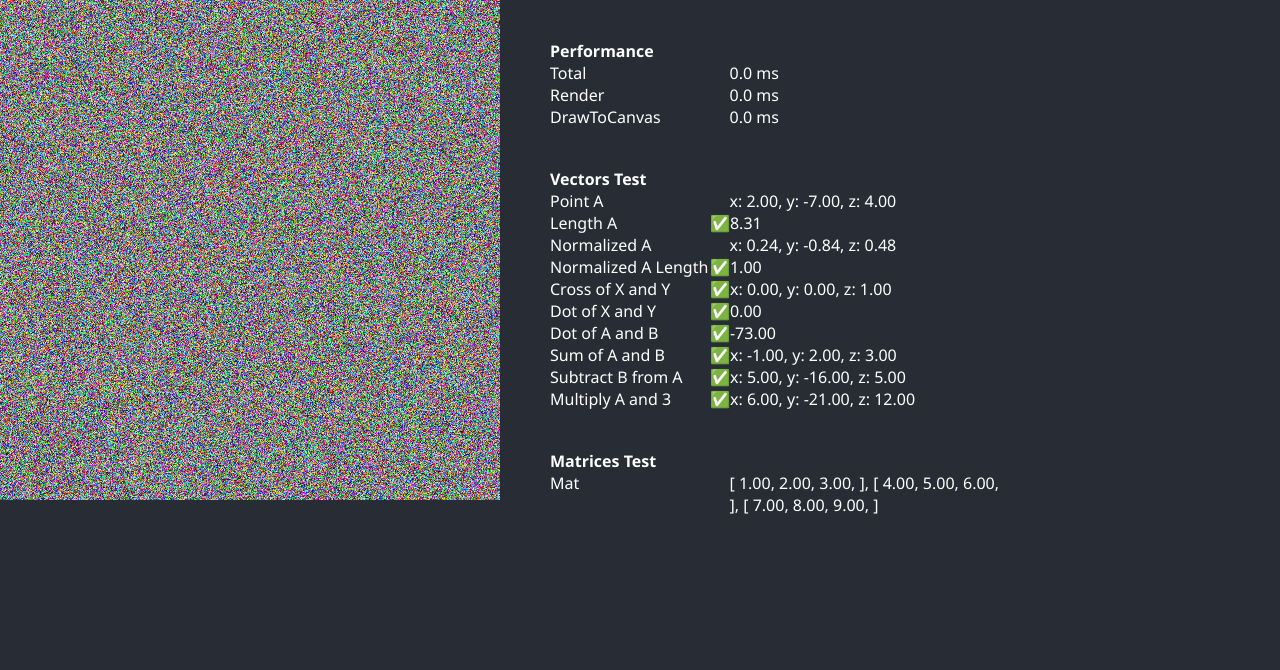
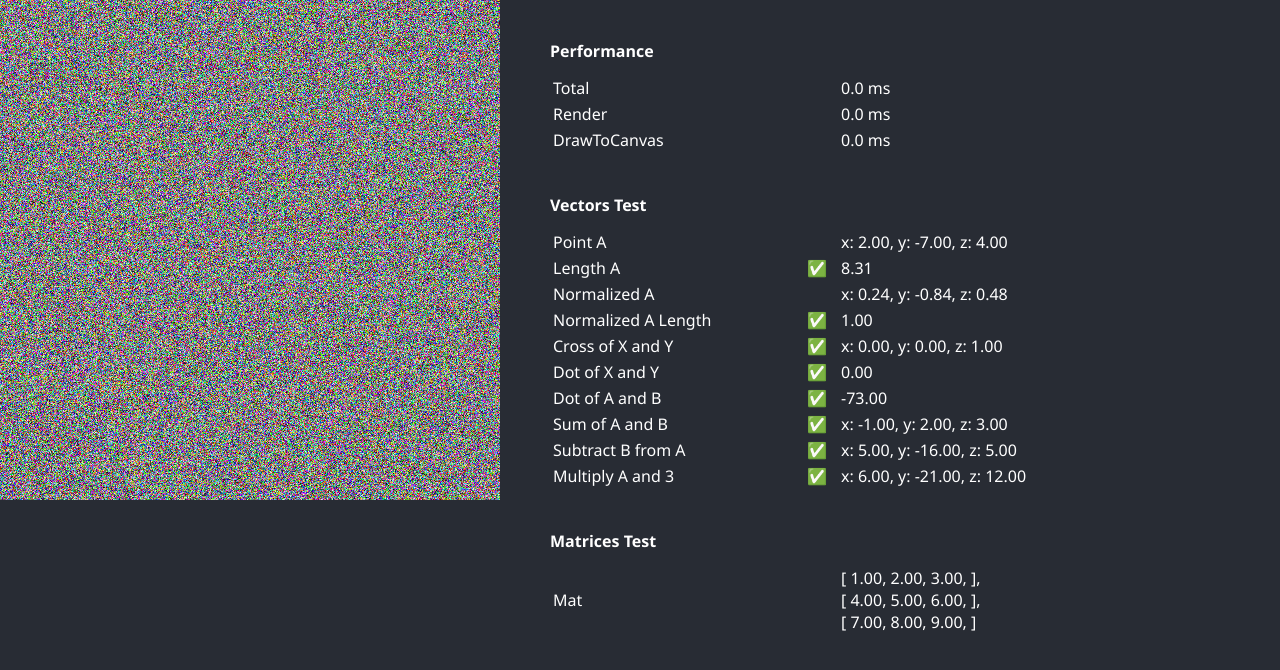
Before and after one commit to arlohb/RayTracing, a React (Create React App) app: page / in a window 1280 px wide. Shown: the top 670 px of the page. Built offline with nearby package versions, Linux system fonts and the light colour scheme.

Commit message:
Vastly improved data display

```diff
--- a/src/Data.tsx
+++ b/src/Data.tsx
@@ -11,24 +11,23 @@ const GridRow = ({ left, right, testPassed }: {
   testPassed?: boolean,
 }) => {
   return (
-    <div
-      style={{
-        display: "flex",
-        flexDirection: "row",
-      }}
-    >
-      <Text style={{ flex: 1 }}>
+    <tr>
+      <td style={{ width: 250 }}>
+        <Text>
           {left}
         </Text>
+      </td>
 
-      <div style={{ flex: 0.12 }}>
+      <td style={{ width: 20 }}>
         <Text>{testPassed === undefined ? "" : (testPassed ? "✅" : "❌")}</Text>
-      </div>
+      </td>
 
-      <Text style={{ flex: 1.7 }}>
+      <td>
+        <Text style={{ paddingLeft: 10 }}>
           {right}
         </Text>
-    </div>
+      </td>
+    </tr>
   );
 };
 
@@ -44,10 +43,12 @@ const Data = ({ data, decimalPlaces, units, title }: {
       marginLeft: 50,
     }}
     >
-      <Text fontWeight={600}>
+      <Text style={{ marginBottom: 12 }} textStyle={{ fontWeight: 600 }}>
         {title}
       </Text>
 
+      <table style={{ tableLayout: "fixed" }}>
+        <tbody>
           {Object.entries(data).map(([key, value]) => {
             const realValue = Array.isArray(value) ? value[0] : value;
 
@@ -64,6 +65,8 @@ const Data = ({ data, decimalPlaces, units, title }: {
               />
             );
           })}
+        </tbody>
+      </table>
     </div>
   );
 };
--- a/src/Text.tsx
+++ b/src/Text.tsx
@@ -1,22 +1,35 @@
-const Text = ({ children, fontSize, fontWeight, style }: {
+const Text = ({ children, style, textStyle }: {
   children: string,
-  fontSize?: number,
-  fontWeight?: number,
   style?: React.CSSProperties,
+  textStyle?: React.CSSProperties
 }) => {
   return (
-    <p
+    <div
       style={{
-        fontSize: fontSize ?? 16,
-        fontWeight: fontWeight ?? 300,
-        color: "#FFFFFF",
         margin: 0,
         padding: 0,
         ...style,
       }}
     >
-      {children}
-    </p>
+      {children.split("\n").map((text, index) => (
+        <p
+          // eslint-disable-next-line react/no-array-index-key
+          key={`${text} ${index}`}
+          style={{
+            fontSize: 16,
+            fontWeight: 300,
+            margin: 0,
+            padding: 0,
+            color: "#FFFFFF",
+            textAlign: "left",
+            ...textStyle,
+          }}
+        >
+          {text}
+          <br />
+        </p>
+      ))}
+    </div>
   );
 };
 
```
Lines whose indentation alone changed are shown as unchanged.
